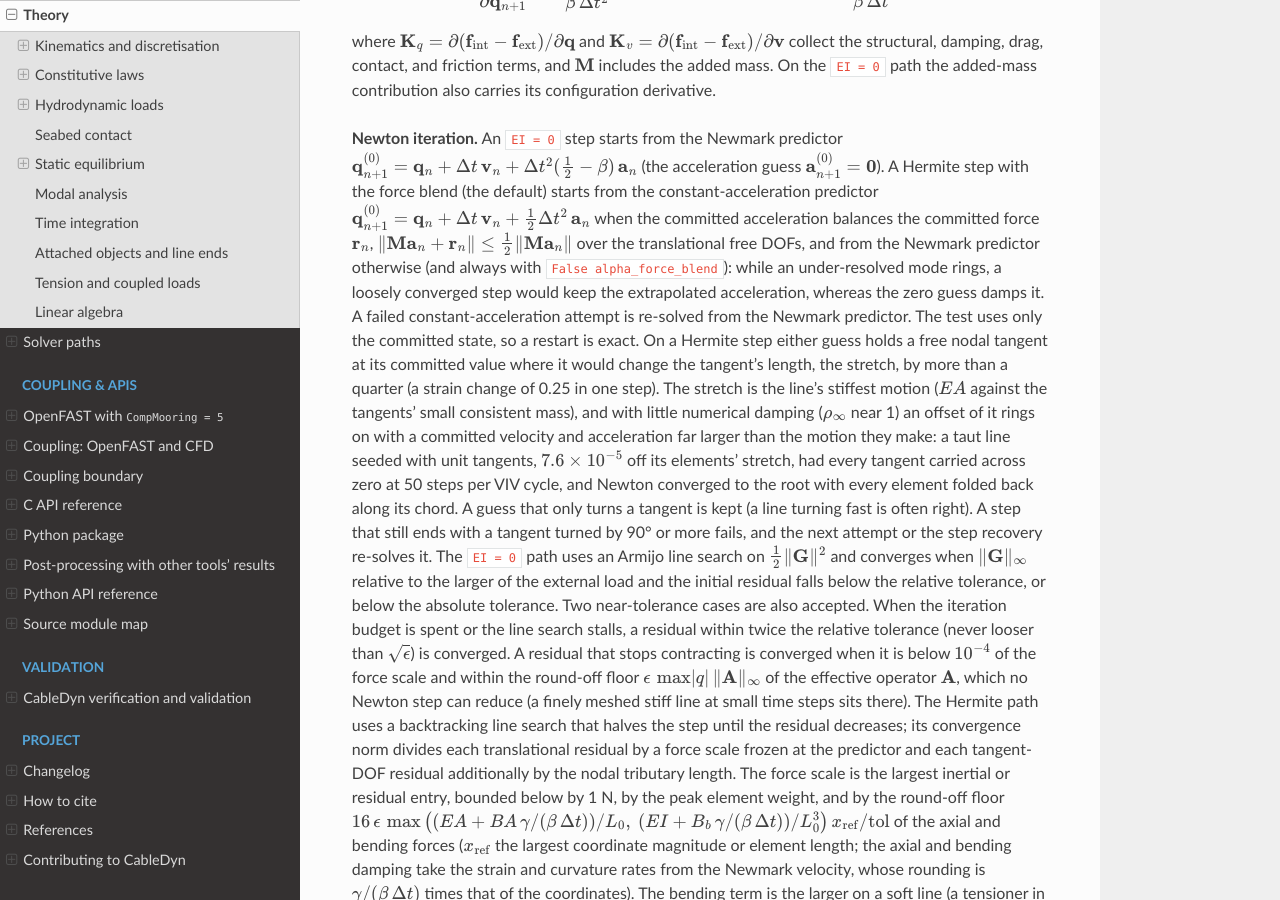
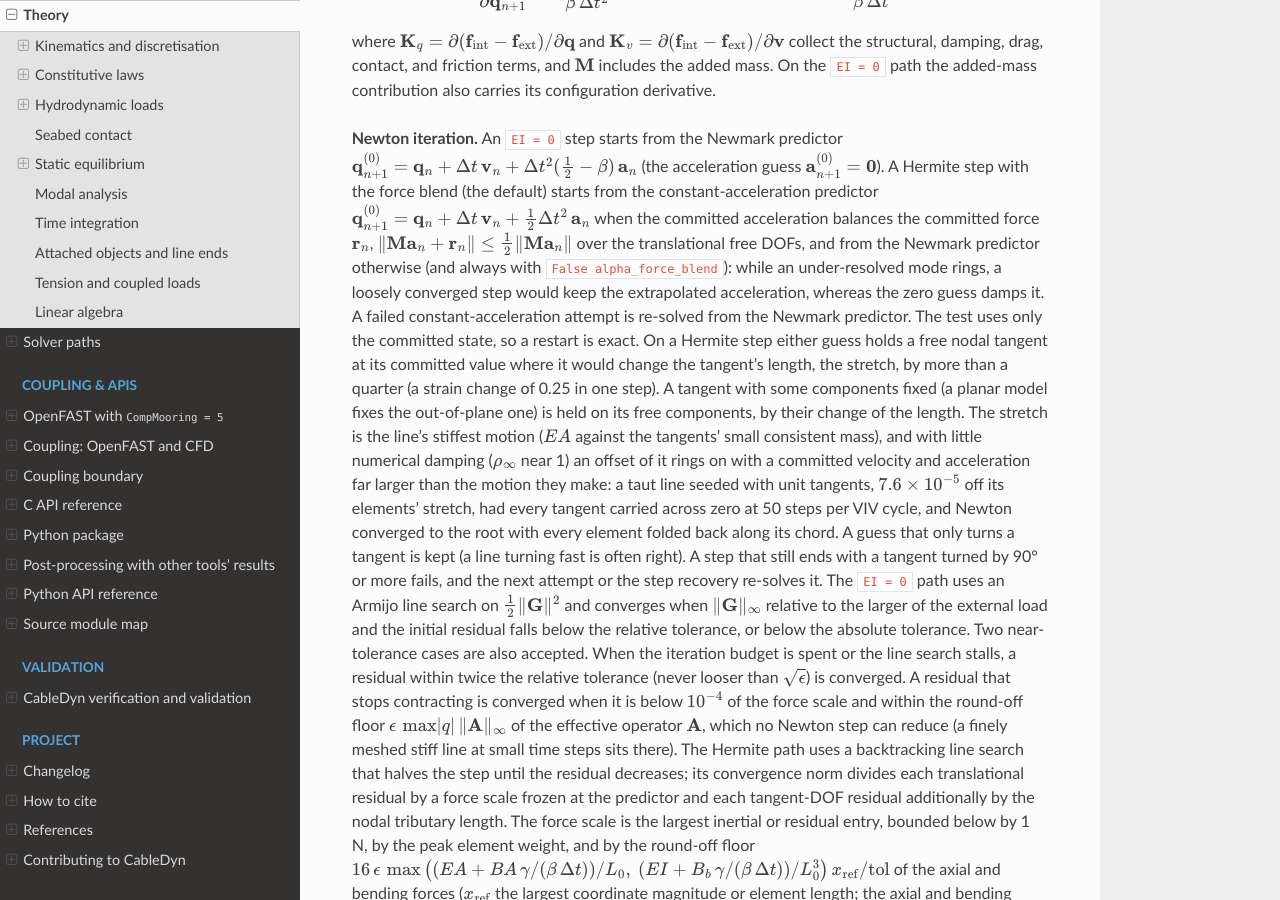
Before and after one commit to SMI-Lab-Inha/CableDyn, a Sphinx documentation site: the page built from doc/theory.rst, in a window 1280 px wide and 900 px high, scrolled down 53933 px. Built offline with Sphinx 7.4.7 and the Read the Docs theme 3.1.0, drawn with Linux system fonts in a browser that asks for light colours.

Commit message:
The predictor guard holds the free components of a partly constrained tangent
The guard skipped every node with a fixed tangent component, so on a
planar model (out-of-plane tangent component fixed at every node) it
never acted, and the reversed-tangent check then stopped the run with no
guarded predictor to recover from. The guard now acts where any tangent
component is free: the length change is that of the free components'
increment, and only they are held.

Test: G6, the no-lift line of G5 kept in its plane (r_z and m_z fixed at
every node), at rho_inf 1 and 50 steps per cycle. It now runs as G5
(1000 steps, the same energy, deflection and iterations); before, it
stopped at step 2 on the reversed-tangent check.

Signed-off-by: Jae Hoon Seo <jaehoon.seo@inha.ac.kr>

```diff
--- a/doc/theory.rst
+++ b/doc/theory.rst
@@ -2901,7 +2901,8 @@ whereas the zero guess damps it. A failed constant-acceleration attempt is re-so
 Newmark predictor. The test uses only the committed state, so a restart is exact.
 On a Hermite step either guess holds a free nodal tangent at its committed value where it
 would change the tangent's length, the stretch, by more than a quarter (a strain change of 0.25
-in one step). The stretch is the line's stiffest motion (:math:`EA` against the tangents' small
+in one step). A tangent with some components fixed (a planar model fixes the out-of-plane one)
+is held on its free components, by their change of the length. The stretch is the line's stiffest motion (:math:`EA` against the tangents' small
 consistent mass), and with little numerical damping (:math:`\rho_\infty` near 1) an offset of it
 rings on with a committed velocity and acceleration far larger than the motion they make: a
 taut line seeded with unit tangents, :math:`7.6\times10^{-5}` off its elements' stretch, had
```
Also changed, not shown: 2 other files.
